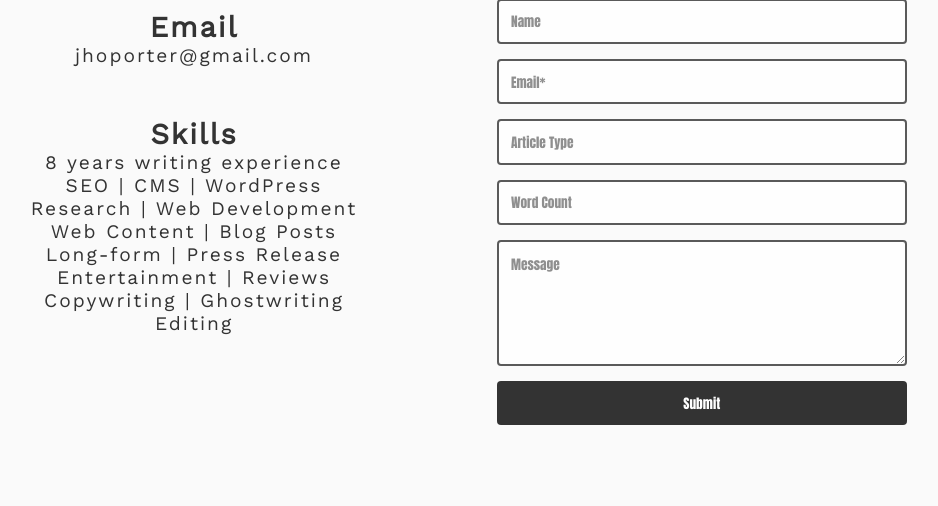
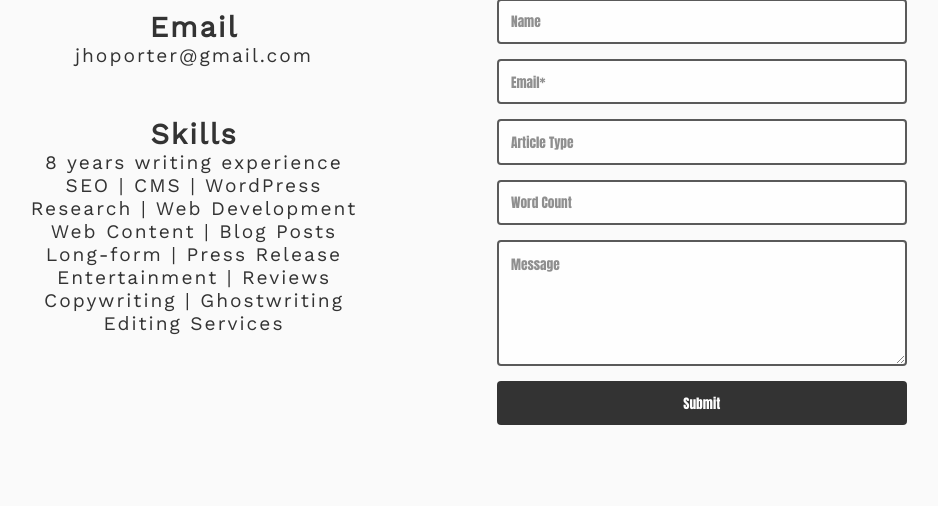
Before and after one commit to jhoporter/jporterwork, a Flask app: page /contact in a window 1280 px wide. Shown: the part 251-757 px from the top of the page, without its empty margins (158-1096 px from the left). Run offline with Flask 2, Linux system fonts and the light colour scheme.

Commit message:
added services to editing in contact page

```diff
--- a/app/templates/contact.html
+++ b/app/templates/contact.html
@@ -31,7 +31,7 @@
         <p>Long-form | Press Release</p>
         <p>Entertainment | Reviews</p>
         <p>Copywriting | Ghostwriting</p>
-        <p>Editing</p>
+        <p>Editing Services</p>
       </div>
     </div>
   </div>
```
